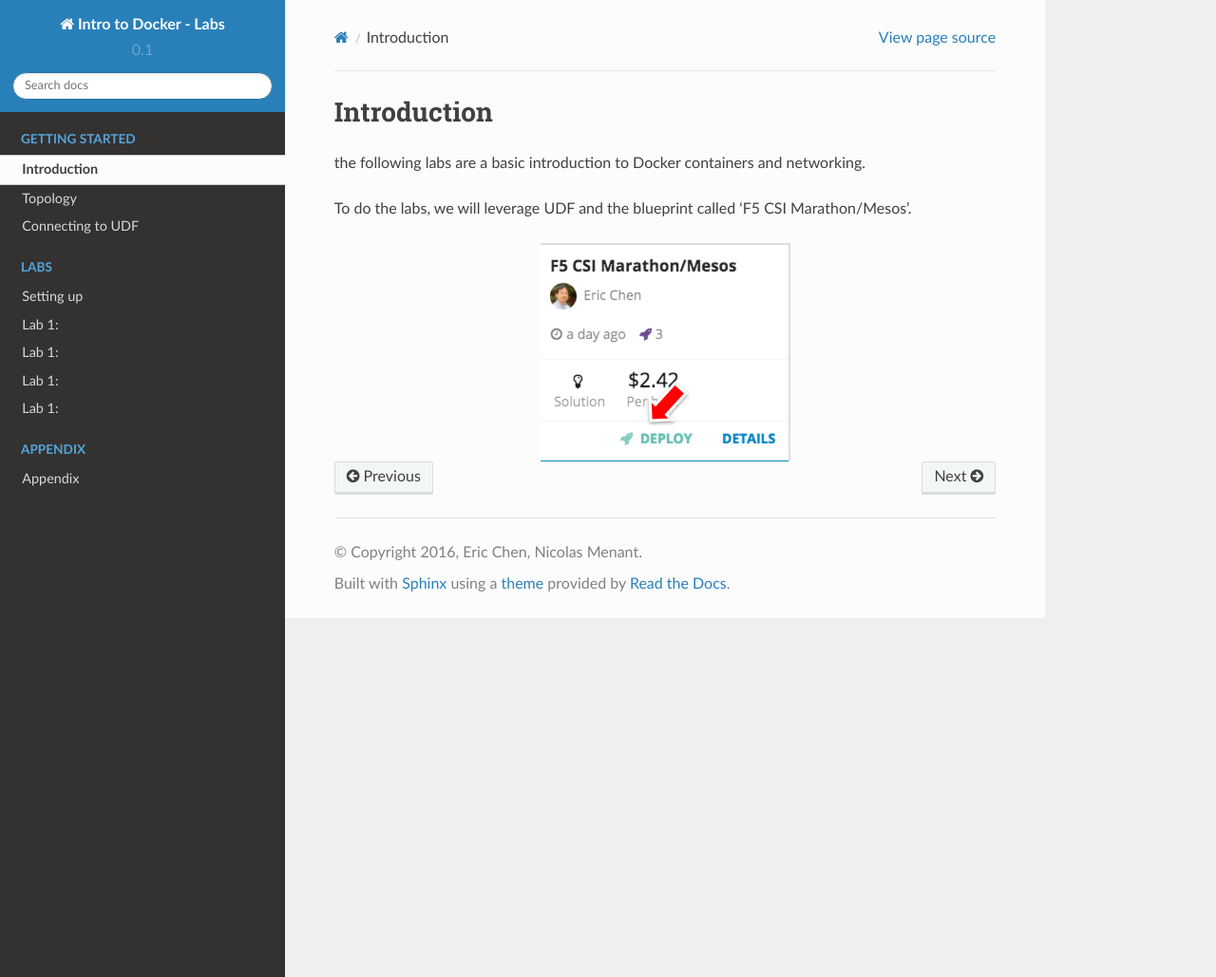
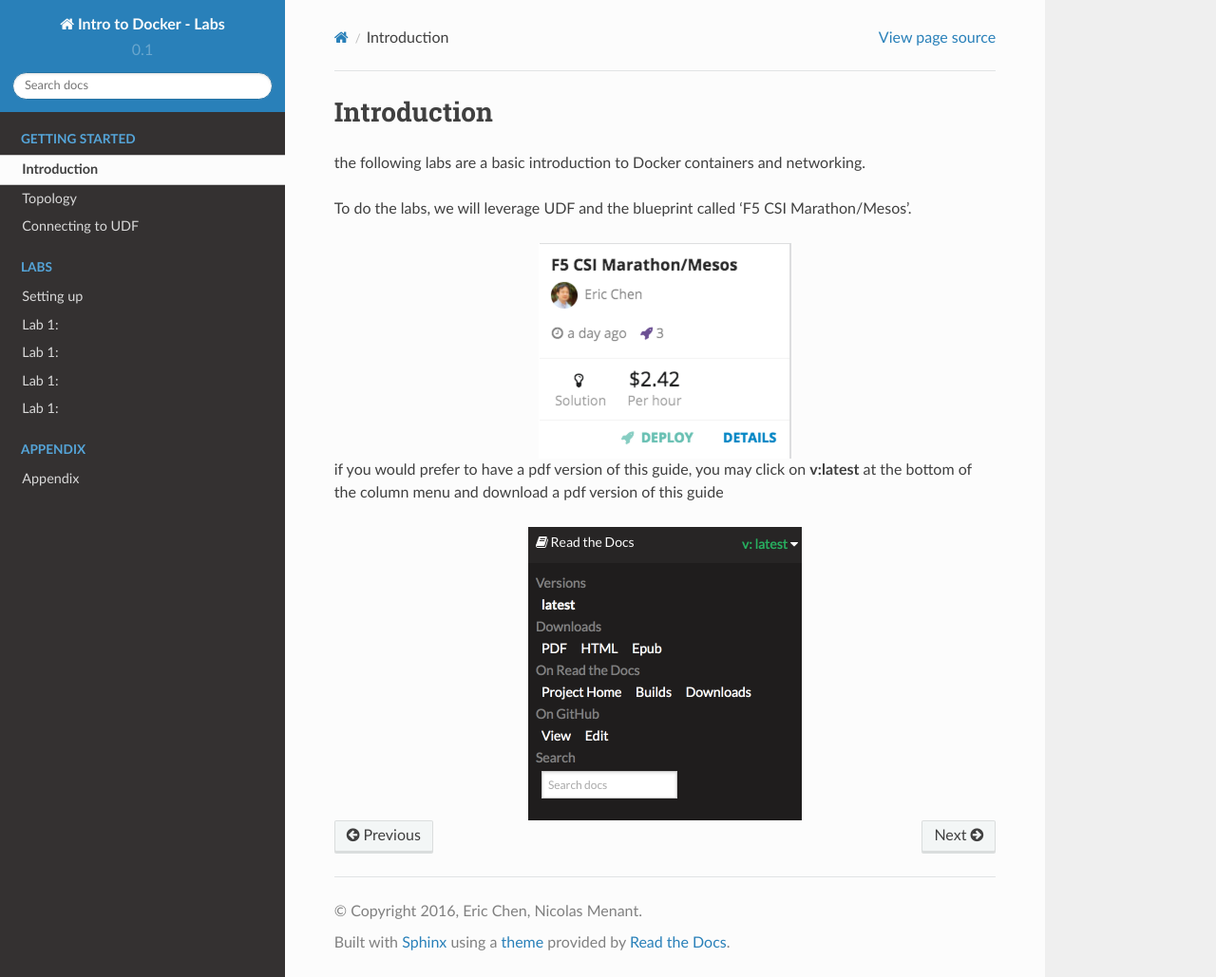
Before and after one commit to nmenant/Intro-Docker-lab-F5-ISCFY17, a Sphinx documentation site: the page built from docs/getting-started/intro.rst, in a window 1280 px wide and 1029 px high. Shown: the whole window at 95% size. Built offline with Sphinx 7.4.7 and the Read the Docs theme 2.0.0, drawn with Linux system fonts in a browser that asks for light colours.

Commit message:
fixed conf.py, update intro for pdf retrieval, add readme to go to rtd

```diff
--- a/docs/conf.py
+++ b/docs/conf.py
@@ -1,6 +1,6 @@
 # -*- coding: utf-8 -*-
 #
-# 101 Lab Mesos Marathon documentation build configuration file, created by
+# Intro to docker labs - F5 ISCFY17 documentation build configuration file, created by
 # sphinx-quickstart on Wed Oct  5 16:59:50 2016.
 #
 # This file is execfile()d with the current directory set to its
@@ -132,7 +132,7 @@
 # The name for this set of Sphinx documents.
 # "<project> v<release> documentation" by default.
 #
-# html_title = u'101 Lab Mesos Marathon v0.1'
+# html_title = u'Intro to docker -  Labs -ISCFY17'
 
 # A shorter title for the navigation bar.  Default is the same as html_title.
 #
@@ -232,7 +232,7 @@
 # html_search_scorer = 'scorer.js'
 
 # Output file base name for HTML help builder.
-htmlhelp_basename = '101LabMesosMarathondoc'
+htmlhelp_basename = 'IntroDockerLabsISCFY17'
 
 # -- Options for LaTeX output ---------------------------------------------
 
@@ -258,7 +258,7 @@
 # (source start file, target name, title,
 #  author, documentclass [howto, manual, or own class]).
 latex_documents = [
-    (master_doc, '101LabMesosMarathon.tex', u'101 Lab Mesos Marathon Documentation',
+    (master_doc, 'IntroDockerLabsISCFY17.tex', u'Intro to Docker Labs - F5 ISCFY17',
      u'Nicolas Menant', 'manual'),
 ]
 
@@ -300,7 +300,7 @@
 # One entry per manual page. List of tuples
 # (source start file, name, description, authors, manual section).
 man_pages = [
-    (master_doc, '101labmesosmarathon', u'101 Lab Mesos Marathon Documentation',
+    (master_doc, 'IntroDockerLabsISCFY17', u'Intro to Docker labs - F5 ISCFY17 docs',
      [author], 1)
 ]
 
@@ -315,7 +315,7 @@
 # (source start file, target name, title, author,
 #  dir menu entry, description, category)
 texinfo_documents = [
-    (master_doc, '101LabMesosMarathon', u'101 Lab Mesos Marathon Documentation',
+    (master_doc, 'ntroDockerLabsISCFY17', u'Intro to Docker labs - F5 ISCFY17 Documentation',
      author, '101LabMesosMarathon', 'One line description of project.',
      'Miscellaneous'),
 ]
--- a/docs/getting-started/intro.rst
+++ b/docs/getting-started/intro.rst
@@ -5,6 +5,12 @@
 
 To do the labs, we will leverage UDF and the blueprint called 'F5 CSI Marathon/Mesos'.
 
-.. image:: ../images/Blueprint.png
+.. image:: ../images/blueprint-no-arrow.png
    :scale: 50 %
    :align: center
+
+if you would prefer to have a pdf version of this guide, you may click on **v:latest** at the bottom of the column menu and download a pdf version of this guide
+
+.. image:: ../images/get-pdf-guide.png
+   :scale: 50 %
+   :align: center
```
Also changed, not shown: docs/images/blueprint-no-arrow.png (added), docs/images/get-pdf-guide.png (added).
